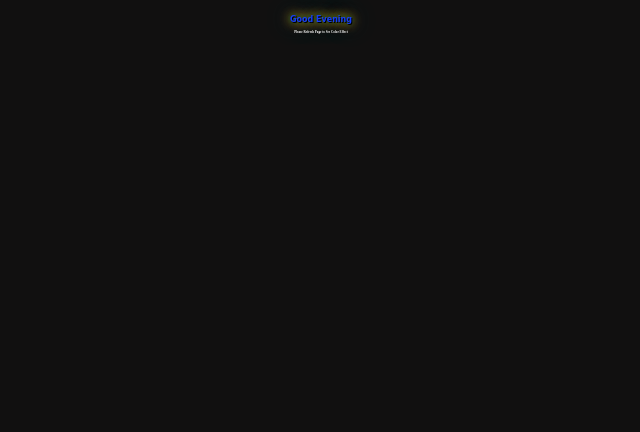
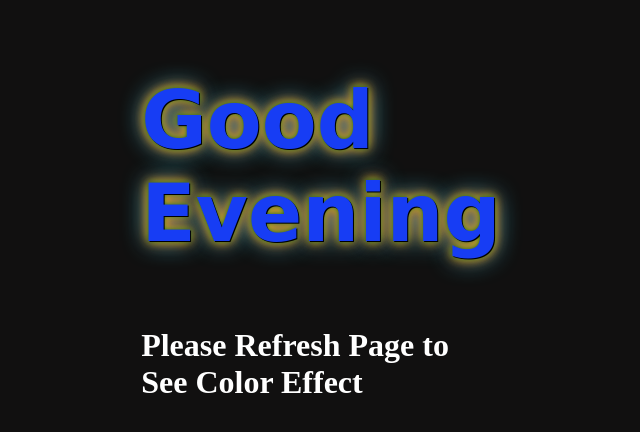
Before and after one commit to VishalChoudhary01/hexMulticolor, a plain HTML site: page index.html in a window 1280 px wide. Shown: the whole page, without its empty margins (319-959 px from the left). Drawn offline with Linux system fonts and the light colour scheme; a web font is replaced by a local one.

Commit message:
increase font size

```diff
--- a/index.html
+++ b/index.html
@@ -15,11 +15,11 @@
       justify-content: center;
       width: 200px;
       min-height: 100vh;
-      margin:0 auto;
+      margin: 0 auto;
     }
     .main-head {
       font-family: "Croissant One", cursive;
-      font-size: 0.5rem;
+      font-size: 5rem;
       text-shadow: 1px 1px 0 black, 0 0 5px rgb(3, 83, 33),
         0 0 10px rgb(228, 228, 37), 0 0 15px rgb(236, 63, 5),
         0 0 25px rgb(56, 221, 239);
@@ -29,7 +29,7 @@
       justify-content: center;
       align-items: center;
       color: #fff;
-      font-size: 0.2rem;
+      font-size: 2rem;
     }
   </style>
   <body></body>
```
